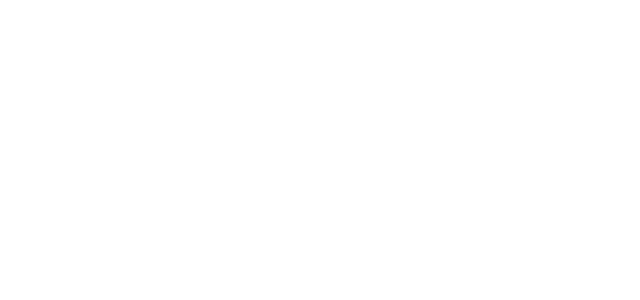
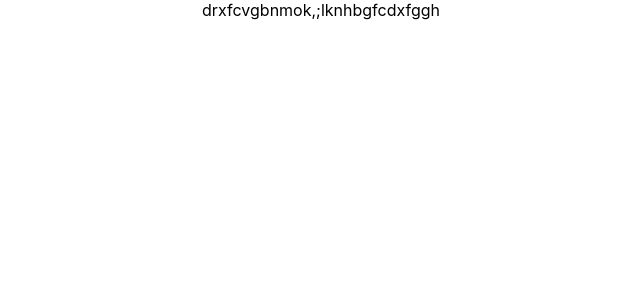
Before and after one commit to efratilani/magazin, a React (Create React App) app in the folder my-client/: page / in a window 1280 px wide. Shown: the top 300 px of the page, without its empty margins (319-959 px from the left). Built offline with nearby package versions, Linux system fonts and the light colour scheme.

Commit message:
check merge

```diff
--- a/my-client/src/App.js
+++ b/my-client/src/App.js
@@ -4,6 +4,8 @@
 function App() {
   return (
     <div className="App">
+      drxfcvgbnmok,;lknhbgfcdxfggh
+
       </div>
   );
 }
```
